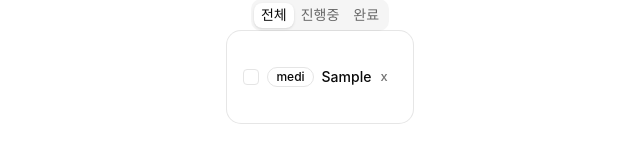
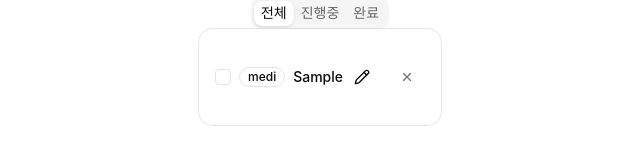
Before and after one commit to yerimgim/reboot-taskboard, a React (Vite) app: page / in a window 1280 px wide. Both pictures are taken after typing "Sample" into the empty fields and a click on the button "추가". Shown: the part 407-558 px from the top of the page, without its empty margins (320-960 px from the left). Built offline with nearby package versions, Linux system fonts and the light colour scheme.

Commit message:
feat: 할일 수정 기능 추가

```diff
--- a/src/components/TaskList.tsx
+++ b/src/components/TaskList.tsx
@@ -3,12 +3,31 @@ import { Card, CardContent } from "./ui/card";
 import { Checkbox } from "./ui/checkbox";
 import { Button } from "./ui/button";
 import { Badge } from "./ui/badge";
+import { Pencil, X } from "lucide-react";
+import { useState } from "react";
+import { Input } from "@base-ui/react";
+import type { Task } from "@/types/task";
 
 export const TaskList = () => {
   const tasks = useTaskStore((state) => state.tasks);
   const filter = useTaskStore((state) => state.filter);
   const toggleTask = useTaskStore((state) => state.toggleTask);
   const deleteTask = useTaskStore((state) => state.deleteTask);
+  const updateTaskTitle = useTaskStore((state) => state.updateTaskTitle);
+
+  const [editingId, setEditingId] = useState("");
+  const [editTitle, setEditTitle] = useState("");
+
+  const handleStartEdit = (task: Task) => {
+    setEditTitle(task.title);
+    setEditingId(task.id);
+  };
+
+  const handleSave = (id: string) => {
+    if (!editTitle.trim()) return;
+    updateTaskTitle(id, editTitle);
+    setEditingId("");
+  };
 
   const filteredTasks = tasks.filter((task) => {
     if (filter === "active") return !task.completed;
@@ -22,7 +41,10 @@ export const TaskList = () => {
 
   return (
     <div className="flex flex-col gap-2">
-      {filteredTasks.map((task) => (
+      {filteredTasks.map((task) => {
+        const isEditing = editingId === task.id;
+
+        return (
           <Card key={task.id} className="transition-all">
             <CardContent className="flex items-center justify-between p-4">
               <div className="flex items-center gap-2">
@@ -30,32 +52,80 @@ export const TaskList = () => {
                   checked={task.completed}
                   onCheckedChange={() => toggleTask(task.id)}
                 />
+                {isEditing ? (
+                  <>
+                    <Badge
+                      variant={
+                        task.priority === "high" ? "destructive" : "outline"
+                      }
+                    >
+                      {task.priority.slice(0, 4)}
+                    </Badge>
+                    <Input
+                      value={editTitle}
+                      onChange={(e) => setEditTitle(e.target.value)}
+                      onKeyDown={(e) => {
+                        if (e.key === "Enter") handleSave(task.id);
+                      }}
+                      autoFocus
+                      className="h-8 text-sm"
+                    />
+                  </>
+                ) : (
                   <span
+                    onDoubleClick={() => handleStartEdit(task)}
                     className={`text-sm flex items-center gap-2 ${
                       task.completed ? "line-through" : "font-medium"
                     }`}
+                    title="수정"
                   >
                     <Badge
-                  variant={task.priority === "high" ? "destructive" : "outline"}
+                      variant={
+                        task.priority === "high" ? "destructive" : "outline"
+                      }
                     >
                       {task.priority.slice(0, 4)}
                     </Badge>
                     {task.title}
                   </span>
+                )}
               </div>
               <div className="flex items-center gap-2">
+                {isEditing ? (
+                  <>
                     <Button
                       variant="ghost"
                       size="sm"
-                className=" p-2 text-muted-foreground hover:text-destructive"
+                      onClick={() => handleSave(task.id)}
+                      className="h-8 px-2 text-xs text-primary"
+                    >
+                      저장
+                    </Button>
+                  </>
+                ) : (
+                  <>
+                    <Button
+                      variant="ghost"
+                      className=""
+                      onClick={() => handleStartEdit(task)}
+                    >
+                      <Pencil />
+                    </Button>
+                    <Button
+                      variant="ghost"
+                      size="sm"
+                      className="text-muted-foreground hover:text-destructive"
                       onClick={() => deleteTask(task.id)}
                     >
-                x
+                      <X />
                     </Button>
+                  </>
+                )}
               </div>
             </CardContent>
           </Card>
-      ))}
+        );
+      })}
     </div>
   );
 };
--- a/src/store/useTaskStore.ts
+++ b/src/store/useTaskStore.ts
@@ -12,6 +12,7 @@ type TaskStoreActions = {
   setFilter: (filter: FilterStatus) => void;
   toggleTask: (id: Task["id"]) => void;
   deleteTask: (id: Task["id"]) => void;
+  updateTaskTitle: (id: Task["id"], title: Task["title"]) => void;
 };
 
 type TaskStore = TaskState & TaskStoreActions;
@@ -48,6 +49,12 @@ export const useTaskStore = create<TaskStore>()(
         set((state) => ({
           tasks: getValidTasks(state.tasks).filter((task) => task.id !== id),
         })),
+      updateTaskTitle: (id, title) =>
+        set((state) => ({
+          tasks: getValidTasks(state.tasks).map((task) =>
+            task.id === id ? { ...task, id, title } : task,
+          ),
+        })),
     }),
     {
       name: "task-storage",
```
Also changed, not shown: 1 other file (tests, documents, lock files or other folders). Lines whose indentation alone changed are shown as unchanged.
